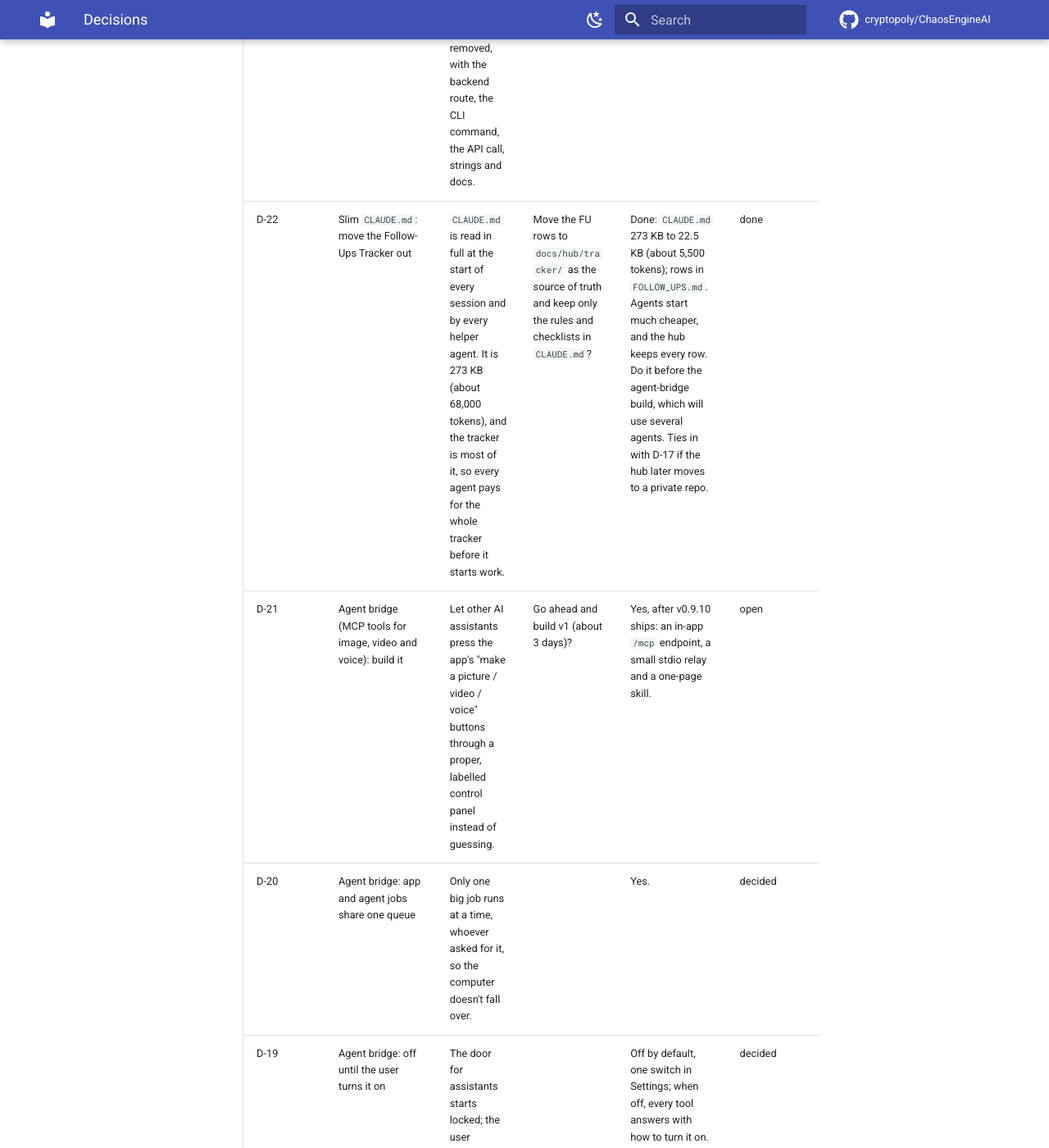
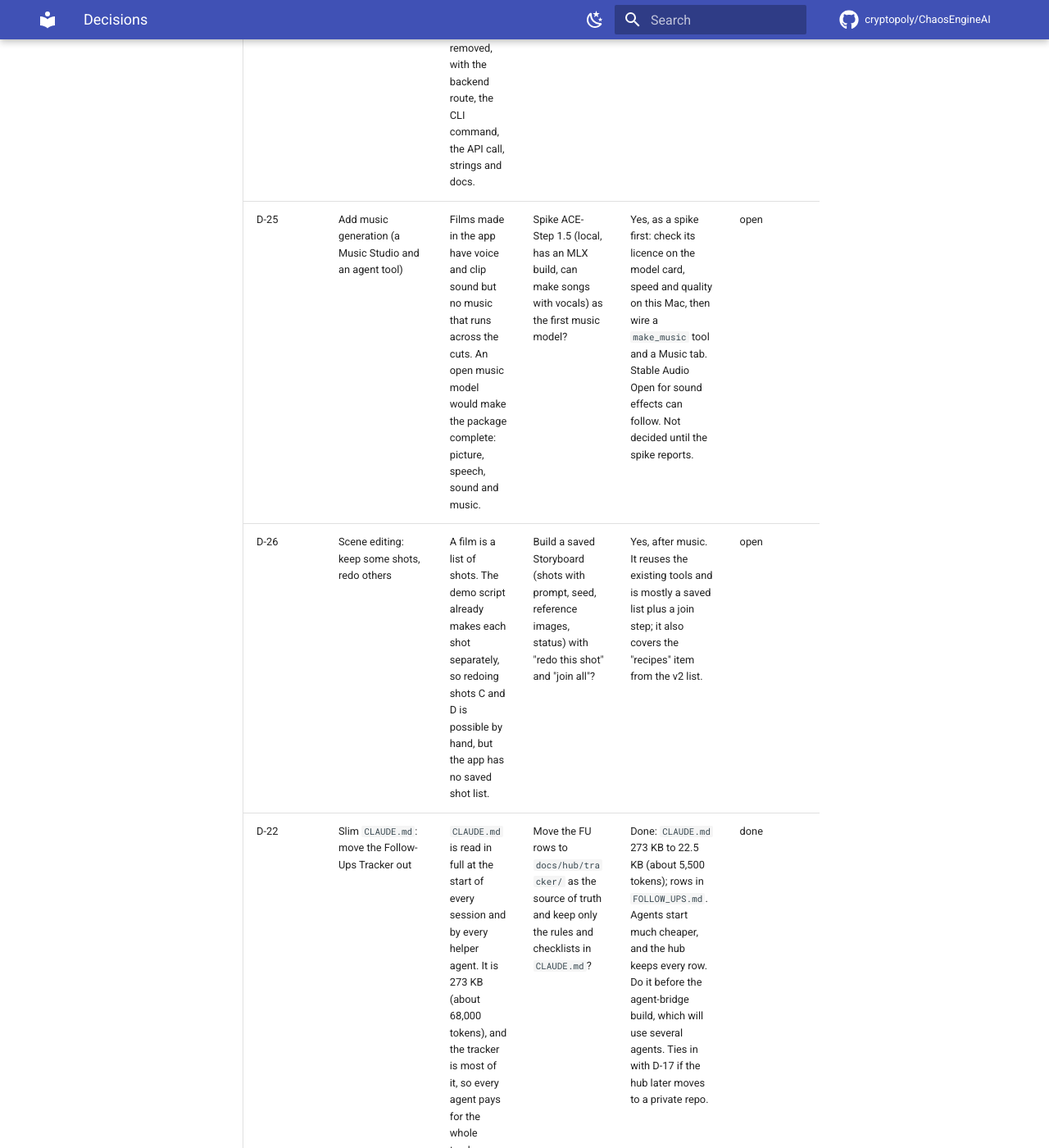
Before and after one commit to cryptopoly/ChaosEngineAI, an MkDocs documentation site: the page built from docs/hub/decisions.md, in a window 1280 px wide and 1400 px high, scrolled down 1092 px. Shown: the whole window at 82% size. Built offline with MkDocs 1.6.1 and Material for MkDocs 9.7.7, drawn with Linux system fonts in a browser that asks for light colours; comment, search, counter and statistics services are not loaded.

Commit message:
docs(hub): log music generation and scene editing decisions

```diff
--- a/docs/hub/decisions.md
+++ b/docs/hub/decisions.md
@@ -12,6 +12,8 @@ One row per decision. Use the buttons above the table to show one status (banked
 |---|---|---|---|---|---|---|---|
 | D-23 | Image and video input (reference images) for the Studios and agents | Today the app and the agent can only describe a picture in words. This lets them hand over a picture too: "make a video that starts from this poster", "same character, new scene". | Build it in the order: video start / end image first, then image reference, then the Studio picker? | Yes. LTX can take start / end images and the mflux tools can take reference images, so it is mostly wiring; start with video because it needs no new model. Plan: [media-input](https://github.com/cryptopoly/ChaosEngineAI/blob/feat/media-input/docs/plans/media-input.md). | decided (owner asked for it 2026-11-06) | 2026-11-06 | [plan](https://github.com/cryptopoly/ChaosEngineAI/blob/feat/media-input/docs/plans/media-input.md) |
 | D-24 | Remove the prompt Enhance feature | The Enhance button needed a downloaded model just to rewrite a prompt, and the "auto-enhance short prompts" switch quietly changed what you typed. Both are removed, with the backend route, the CLI command, the API call, strings and docs. | Remove both the model-based button and the no-model auto-enhance switch? | Yes. You asked to drop "enhance"; the switch is the same idea and hides edits to your prompt. Easy to bring back from git if short prompts turn out worse without it. | decided (owner asked 2026-11-06) | 2026-11-06 | |
+| D-25 | Add music generation (a Music Studio and an agent tool) | Films made in the app have voice and clip sound but no music that runs across the cuts. An open music model would make the package complete: picture, speech, sound and music. | Spike ACE-Step 1.5 (local, has an MLX build, can make songs with vocals) as the first music model? | Yes, as a spike first: check its licence on the model card, speed and quality on this Mac, then wire a `make_music` tool and a Music tab. Stable Audio Open for sound effects can follow. Not decided until the spike reports. | open | 2026-11-06 | |
+| D-26 | Scene editing: keep some shots, redo others | A film is a list of shots. The demo script already makes each shot separately, so redoing shots C and D is possible by hand, but the app has no saved shot list. | Build a saved Storyboard (shots with prompt, seed, reference images, status) with "redo this shot" and "join all"? | Yes, after music. It reuses the existing tools and is mostly a saved list plus a join step; it also covers the "recipes" item from the v2 list. | open | 2026-11-06 | |
 | D-22 | Slim `CLAUDE.md`: move the Follow-Ups Tracker out | `CLAUDE.md` is read in full at the start of every session and by every helper agent. It is 273 KB (about 68,000 tokens), and the tracker is most of it, so every agent pays for the whole tracker before it starts work. | Move the FU rows to `docs/hub/tracker/` as the source of truth and keep only the rules and checklists in `CLAUDE.md`? | Done: `CLAUDE.md` 273 KB to 22.5 KB (about 5,500 tokens); rows in `FOLLOW_UPS.md`. Agents start much cheaper, and the hub keeps every row. Do it before the agent-bridge build, which will use several agents. Ties in with D-17 if the hub later moves to a private repo. | done | 2026-11-06 | [FU-131](tracker/open.md) |
 | D-21 | Agent bridge (MCP tools for image, video and voice): build it | Let other AI assistants press the app's "make a picture / video / voice" buttons through a proper, labelled control panel instead of guessing. | Go ahead and build v1 (about 3 days)? | Yes, after v0.9.10 ships: an in-app `/mcp` endpoint, a small stdio relay and a one-page skill. | open | 2026-11-06 | [plan](https://github.com/cryptopoly/ChaosEngineAI/blob/release/v0.9.10/docs/plans/agent-bridge.md), [PR 127](https://github.com/cryptopoly/ChaosEngineAI/pull/127), [FU-126](tracker/open.md) |
 | D-20 | Agent bridge: app and agent jobs share one queue | Only one big job runs at a time, whoever asked for it, so the computer doesn't fall over. | | Yes. | decided | 2026-11-06 | [plan](https://github.com/cryptopoly/ChaosEngineAI/blob/release/v0.9.10/docs/plans/agent-bridge.md) |
```
